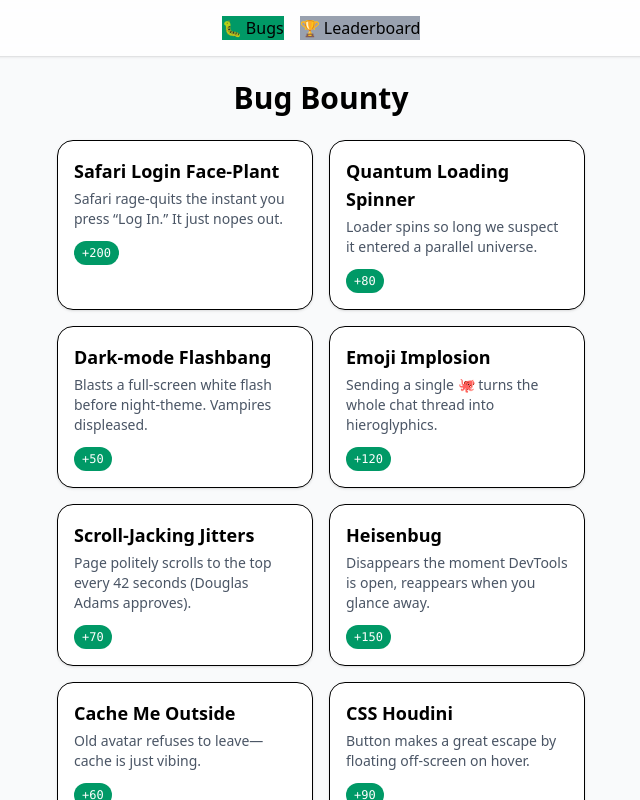
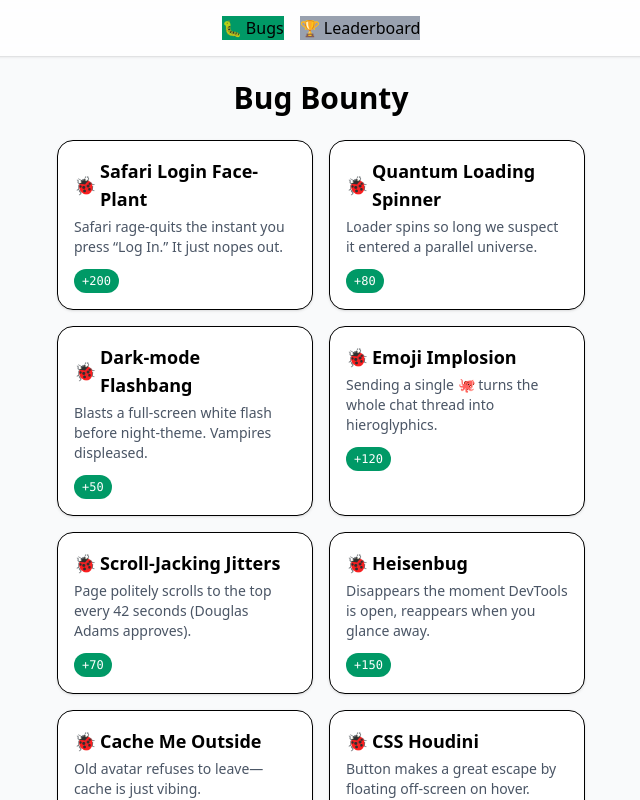
Before and after one commit to Typefacers/bug, a React (Vite) app: page / in a window 1280 px wide. Shown: the top 800 px of the page, without its empty margins (319-959 px from the left). Built offline with nearby package versions, Linux system fonts and the light colour scheme.

Commit message:
feat: add emoji indicators to BugCard title based on bug status

```diff
--- a/src/components/BugCard.tsx
+++ b/src/components/BugCard.tsx
@@ -20,7 +20,12 @@ export const BugCard: React.FC<Props> = ({ bug }) => {
       )}
       onClick={() => bug.active && squashBug(bug.id)}
     >
-      <h3 className="text-lg font-semibold">{bug.title}</h3>
+      <h3 className="flex items-center text-lg font-semibold">
+        <span role="img" aria-label={bug.active ? 'bug' : 'squashed'} className="mr-1">
+          {bug.active ? '🐞' : '✅'}
+        </span>
+        {bug.title}
+      </h3>
       <p className="mt-1 text-sm text-gray-600">{bug.description}</p>
       <span className="mt-3 inline-block rounded-full bg-emerald-600 px-2 py-1 text-xs font-mono text-white">
         +{bug.bounty}
```
